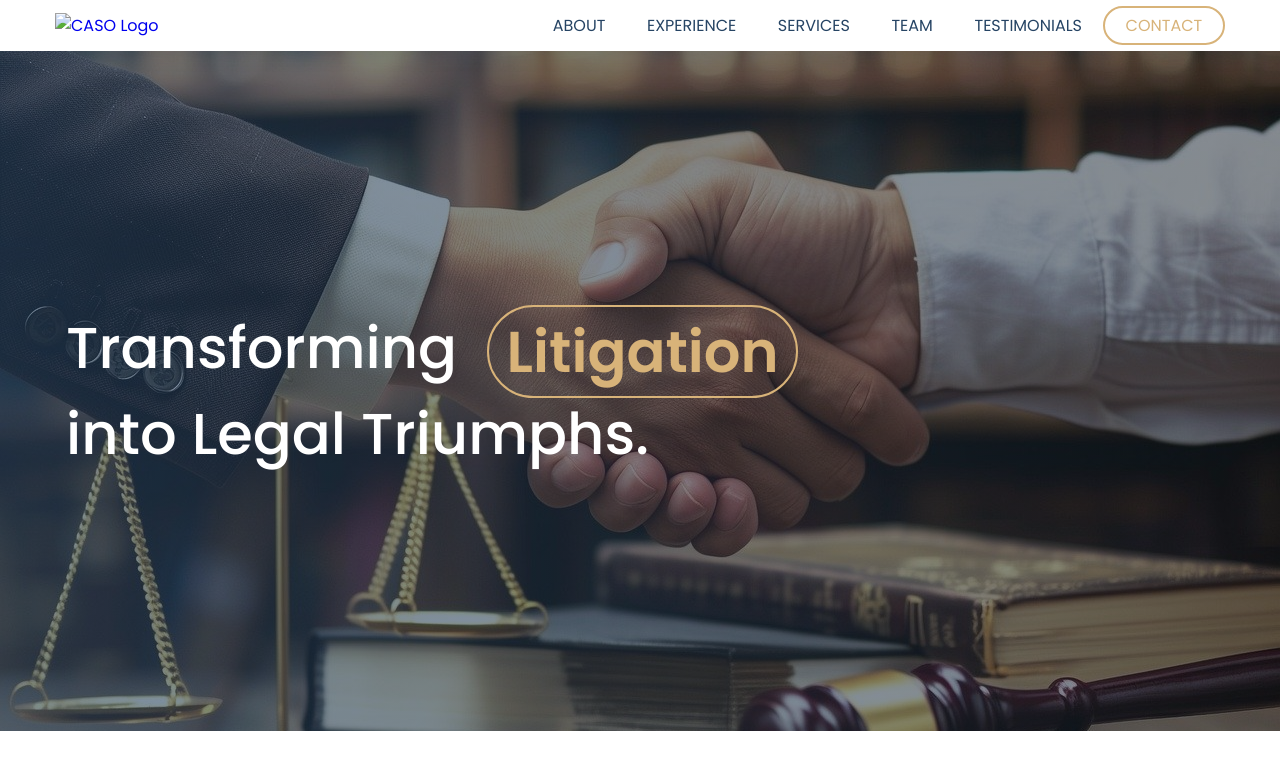
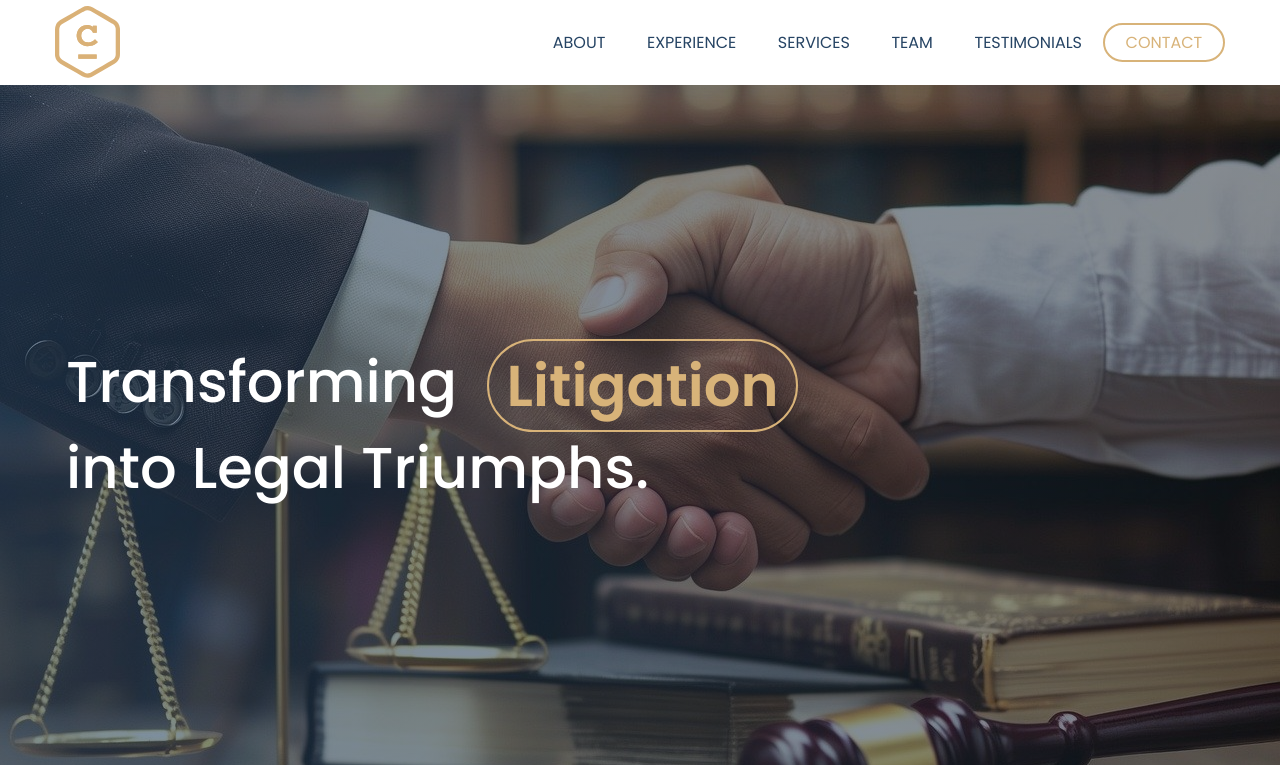
Before and after one commit to nishalillustration/casalaw, a plain HTML site: page index.html in a window 1280 px wide. Shown: the top 781 px of the page. Drawn offline with nearby package versions, Linux system fonts and the light colour scheme; the site is published under a folder, as on GitHub Pages, so addresses that start at the root find nothing.

Commit message:
logo  update

```diff
--- a/index.html
+++ b/index.html
@@ -22,7 +22,7 @@
         <div class="container">
             <nav>
                 <div class="logo js-scroll-trigger">
-                    <a href="."> <img src="/images/casologo.svg" alt="CASO Logo"></a>
+                    <a href="."> <img src="images/casologo.svg" alt="CASO Logo"></a>
                 </div>
                 <input type="checkbox" id="menu-toggle">
                 <label for="menu-toggle" class="menu-icon">&#9776;</label>
```
